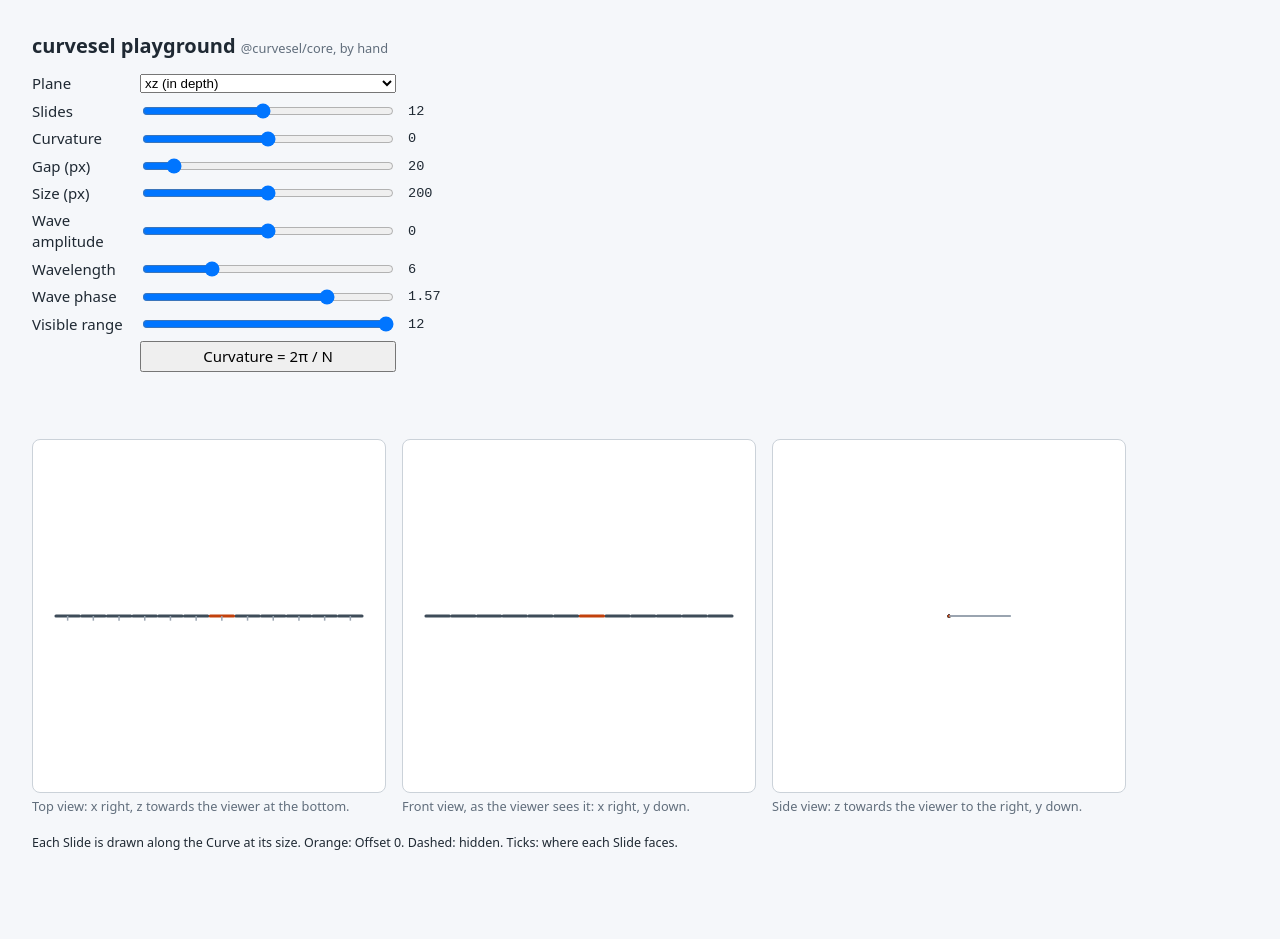
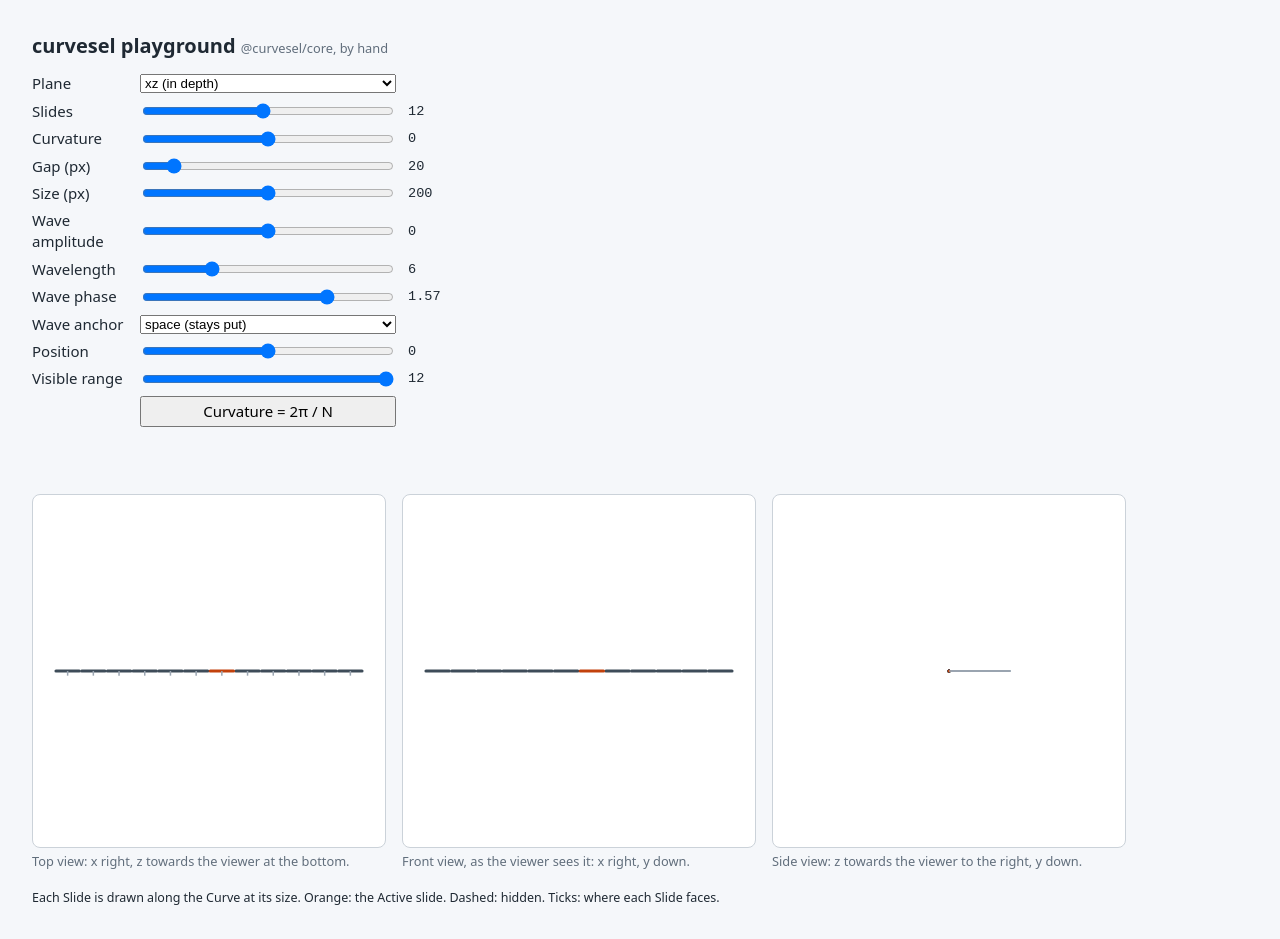
Before and after one commit to fabiomrosa/curvesel, a website built with Vite: page playground/index.html in a window 1280 px wide. Before the commit the page ends 884 px from the top, so only its background shows below. Built offline with nearby package versions, Linux system fonts and the light colour scheme.

Commit message:
Let the Wave travel with the Slides
wave.anchor: 'space' (default) or 'ribbon'; position in the Layout context (0 when absent). With
'ribbon' the phase shifts by 2*pi*position / wavelength. The property covers both anchors with
Positions spread over the range. Playground: anchor selector and Position slider.

Co-Authored-By: Claude Opus 5.5 <noreply@anthropic.com>

```diff
--- a/packages/core/src/curve-pose.ts
+++ b/packages/core/src/curve-pose.ts
@@ -14,6 +14,8 @@ export interface Wave {
    * around it, so a wavy ribbon stays level on average.
    */
   readonly phase?: number;
+  /** `space` (default): the Wave stays put as the Slides move; `ribbon`: it travels with them. */
+  readonly anchor?: "space" | "ribbon";
 }
 
 /** The Curve's options. Lengths along the Curve count Slide steps (`size + gap`). */
@@ -34,6 +36,8 @@ export interface CurveOptions {
 export interface LayoutContext {
   /** The slide size along the Curve, in px. */
   readonly size: number;
+  /** The Track's Position; 0 when absent. */
+  readonly position?: number;
 }
 
 const PLANES: readonly Plane[] = ["xz", "yz", "xy"];
@@ -65,7 +69,12 @@ export function curvePose(offset: number, options: CurveOptions, context: Layout
   if (!PLANES.includes(plane)) {
     throw new Error(`curvesel: plane must be "xz", "yz" or "xy", got ${JSON.stringify(plane)}`);
   }
+  const position = context.position ?? 0;
+  if (!Number.isFinite(position)) {
+    throw new Error(`curvesel: position must be a finite number, got ${position}`);
+  }
   if (options.wave) checkWave(options.wave);
+  const wave = options.wave && travelling(options.wave, position);
   const visibleRange = options.visibleRange ?? Number.POSITIVE_INFINITY;
   if (!(visibleRange >= 0)) {
     throw new Error(`curvesel: visibleRange must be a number ≥ 0, got ${visibleRange}`);
@@ -75,7 +84,7 @@ export function curvePose(offset: number, options: CurveOptions, context: Layout
   }
   const step = context.size + options.gap;
   const turn = options.curvature * offset;
-  const heading = options.wave ? turn + waveTurn(offset, options.wave) : turn;
+  const heading = wave ? turn + waveTurn(offset, wave) : turn;
   const length = offset * step;
   const cos = Math.cos(turn);
   const sin = Math.sin(turn);
@@ -88,8 +97,8 @@ export function curvePose(offset: number, options: CurveOptions, context: Layout
   // In the Curve's own Plane: `along` from the centre, `bend` towards the side it curves to.
   let along = length * sinc;
   let bend = length * cosc;
-  if (options.wave) {
-    const [a, b] = integrate(offset, options.curvature, options.wave);
+  if (wave) {
+    const [a, b] = integrate(offset, options.curvature, wave);
     along = a * step;
     bend = b * step;
   }
@@ -98,7 +107,12 @@ export function curvePose(offset: number, options: CurveOptions, context: Layout
   return { ...placed, zIndex, visible: Math.abs(offset) <= visibleRange };
 }
 
-function checkWave({ amplitude, wavelength, phase = DEFAULT_PHASE }: Wave): void {
+function checkWave({ amplitude, wavelength, phase = DEFAULT_PHASE, anchor = "space" }: Wave): void {
+  if (anchor !== "space" && anchor !== "ribbon") {
+    throw new Error(
+      `curvesel: wave.anchor must be "space" or "ribbon", got ${JSON.stringify(anchor)}`,
+    );
+  }
   if (!Number.isFinite(amplitude)) {
     throw new Error(`curvesel: wave.amplitude must be a finite number, got ${amplitude}`);
   }
@@ -108,6 +122,13 @@ function checkWave({ amplitude, wavelength, phase = DEFAULT_PHASE }: Wave): void
   if (!Number.isFinite(phase)) {
     throw new Error(`curvesel: wave.phase must be a finite number, got ${phase}`);
   }
+}
+
+/** A Wave anchored to the ribbon carries its phase with the Slides: shifted by the Position. */
+function travelling(wave: Wave, position: number): Wave {
+  if (wave.anchor !== "ribbon") return wave;
+  const phase = (wave.phase ?? DEFAULT_PHASE) + (2 * Math.PI * position) / wave.wavelength;
+  return { ...wave, phase };
 }
 
 /** How much the Wave alone turns the Curve between the centre and `s`: its Curvature's integral. */
--- a/playground/index.html
+++ b/playground/index.html
@@ -53,6 +53,15 @@
       <label for="phase">Wave phase</label>
       <input id="phase" type="range" min="-3.14" max="3.14" step="0.01" value="1.57" />
       <output for="phase"></output>
+      <label for="anchor">Wave anchor</label>
+      <select id="anchor">
+        <option value="space">space (stays put)</option>
+        <option value="ribbon">ribbon (travels)</option>
+      </select>
+      <span></span>
+      <label for="position">Position</label>
+      <input id="position" type="range" min="-10" max="10" step="0.01" value="0" />
+      <output for="position"></output>
       <label for="visible-range">Visible range</label>
       <input id="visible-range" type="range" min="0" max="12" step="0.5" value="12" />
       <output for="visible-range"></output>
@@ -74,7 +83,7 @@
         <figcaption>Side view: z towards the viewer to the right, y down.</figcaption>
       </figure>
     </div>
-    <p><small>Each Slide is drawn along the Curve at its size. Orange: Offset 0. Dashed: hidden. Ticks: where each Slide faces.</small></p>
+    <p><small>Each Slide is drawn along the Curve at its size. Orange: the Active slide. Dashed: hidden. Ticks: where each Slide faces.</small></p>
     <script type="module" src="./main.ts"></script>
   </body>
 </html>
--- a/playground/main.ts
+++ b/playground/main.ts
@@ -18,9 +18,9 @@ function line(x1: number, y1: number, x2: number, y2: number, className: string)
   return element;
 }
 
-/** Offsets of N Slides around the centre: 0 is the centre, the rest split on both sides. */
-function offsets(count: number): number[] {
-  return Array.from({ length: count }, (_, i) => i - Math.floor(count / 2));
+/** Offsets of N Slides at a Position: indexes split on both sides of 0, each `index − position`. */
+function offsets(count: number, position: number): number[] {
+  return Array.from({ length: count }, (_, i) => i - Math.floor(count / 2) - position);
 }
 
 type Vector = readonly [number, number, number];
@@ -62,7 +62,7 @@ function draw(
       p[a] + along[a] * half,
       p[b] + along[b] * half,
     ] as const;
-    const kind = offset === 0 ? "slide centre" : pose.visible ? "slide" : "slide hidden";
+    const kind = Math.abs(offset) < 0.5 ? "slide centre" : pose.visible ? "slide" : "slide hidden";
     shapes.push(line(...ends, kind));
     shapes.push(
       line(p[a], p[b], p[a] + face[a] * half * 0.4, p[b] + face[b] * half * 0.4, "facing"),
@@ -91,11 +91,16 @@ function render(): void {
     gap: value("gap"),
     plane,
     visibleRange: value("visible-range"),
-    wave: { amplitude: value("amplitude"), wavelength: value("wavelength"), phase: value("phase") },
+    wave: {
+      amplitude: value("amplitude"),
+      wavelength: value("wavelength"),
+      phase: value("phase"),
+      anchor: byId<HTMLSelectElement>("anchor").value as "space" | "ribbon",
+    },
   };
-  const context = { size: value("size") };
+  const context = { size: value("size"), position: value("position") };
   try {
-    const poses = offsets(value("count")).map((offset) => ({
+    const poses = offsets(value("count"), context.position).map((offset) => ({
       offset,
       pose: curvePose(offset, options, context),
     }));
```
Also changed, not shown: docs/PLAN.md (+1 -1 lines), docs/STATE.md (+9 -5 lines), packages/core/test/curve-pose.property.test.ts (+5 -2 lines), packages/core/test/curve-pose.test.ts (+41 -0 lines).
